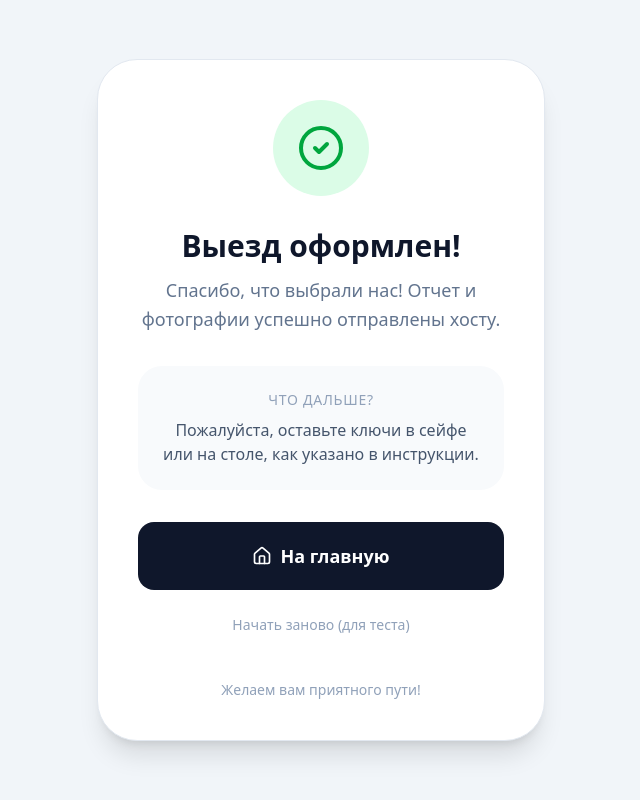
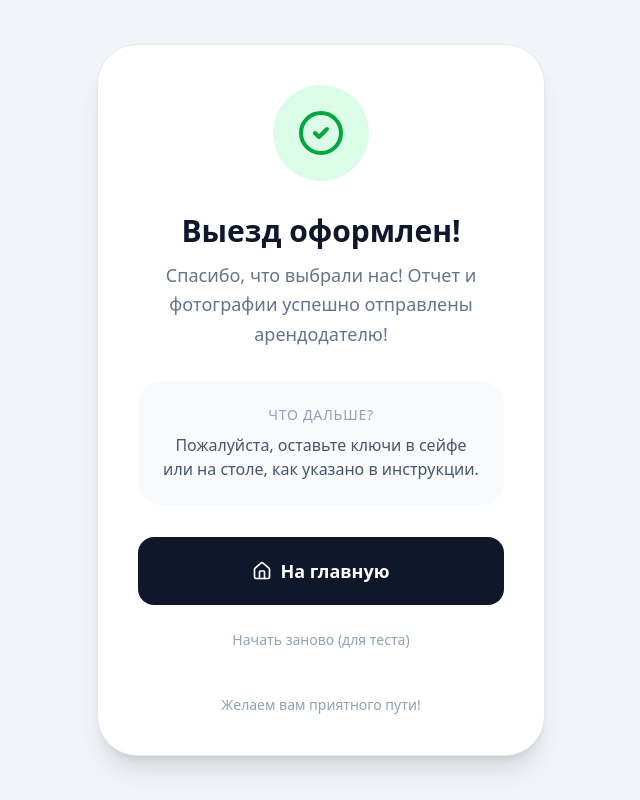
Before and after one commit to dorian775586/hostme, a React (Vite) app: page /app/1/success in a window 1280 px wide. Shown: the whole page, without its empty margins (319-959 px from the left). Built offline with nearby package versions, Linux system fonts and the light colour scheme; no server answers.

Commit message:
Update Success.tsx

```diff
--- a/src/pages/Success.tsx
+++ b/src/pages/Success.tsx
@@ -21,7 +21,7 @@ export default function Success() {
         <div className="space-y-3">
           <h1 className="text-3xl font-bold text-slate-900">Выезд оформлен!</h1>
           <p className="text-slate-500 text-lg leading-relaxed">
-            Спасибо, что выбрали нас! Отчет и фотографии успешно отправлены хосту.
+            Спасибо, что выбрали нас! Отчет и фотографии успешно отправлены арендодателю!
           </p>
         </div>
 
```
